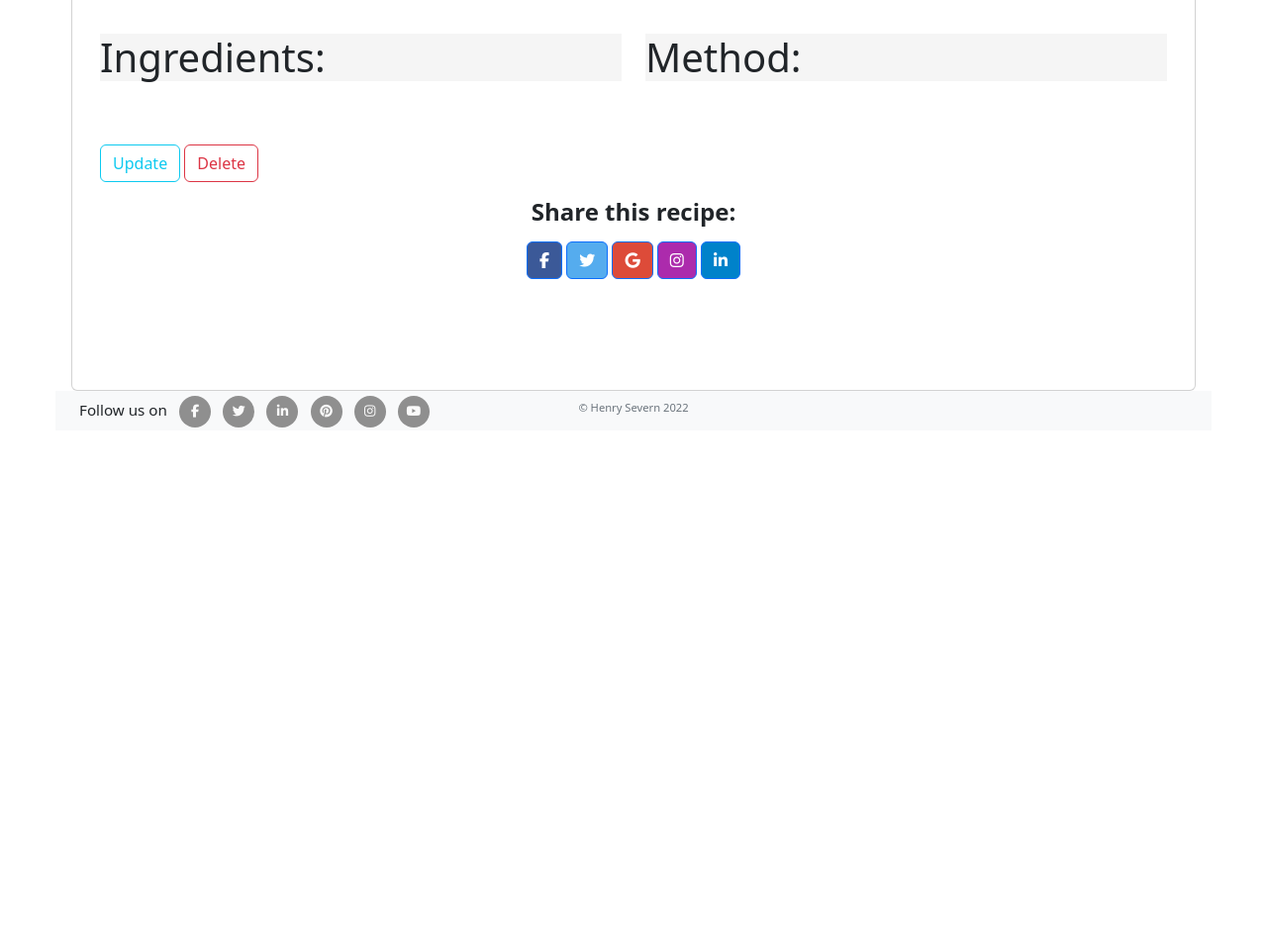
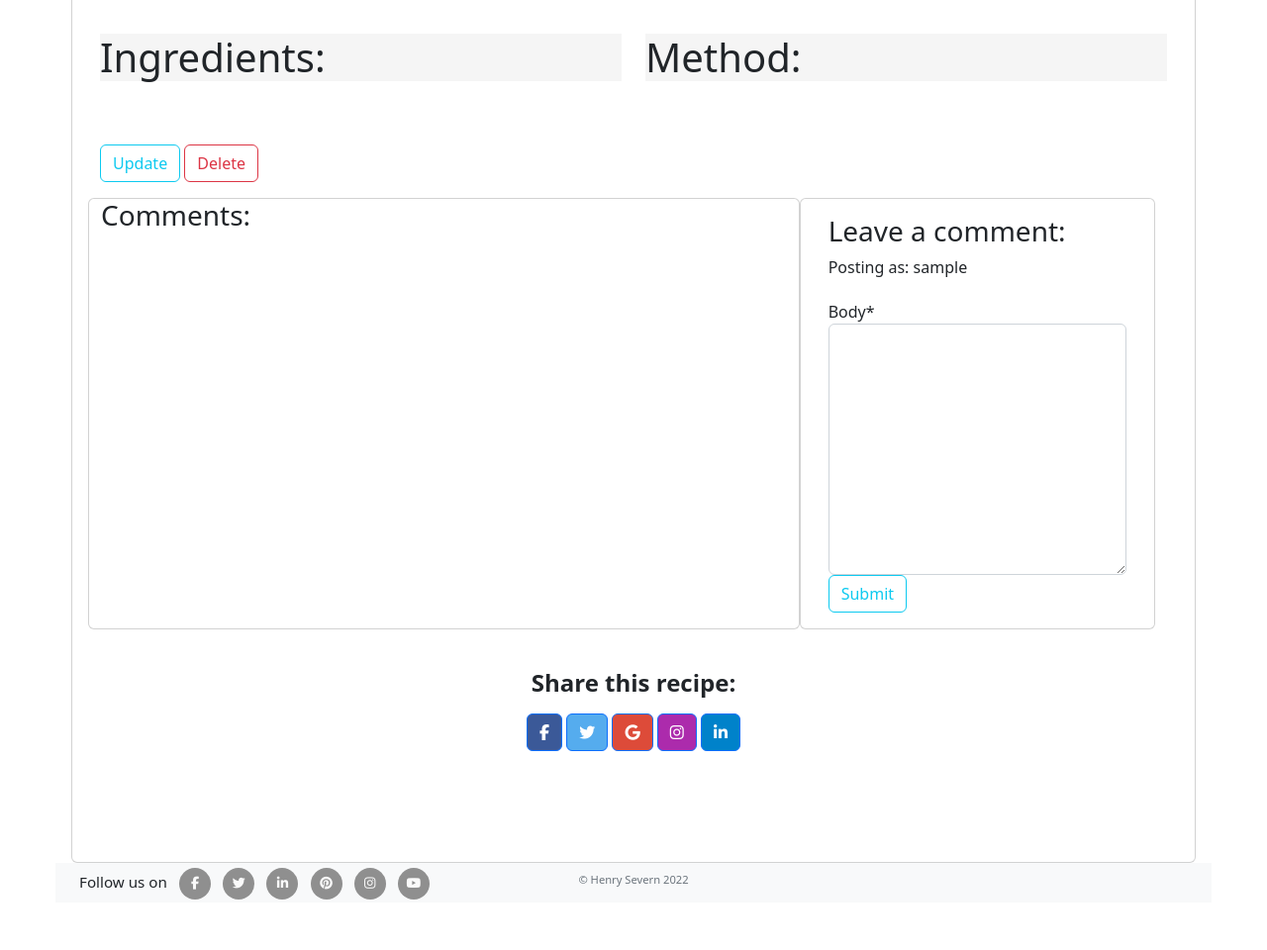
Before and after one commit to henrysevern/django_recipe_app, a Django app: template recipes/templates/recipes/recipe_detail.html in a window 1280 px wide. Shown: the part 382-1342 px from the top of the page at 99% size. Before the commit the page ends 814 px from the top, so only its background shows below. Run offline with Django 3.2, Linux system fonts and the light colour scheme; the template is opened without the code that fills it: values that come from a table or form of the project are taken from there, others are empty; the visitor is signed in with stand-in values (Sample User, id 1); some libraries are stand-ins or nearby versions.

Commit message:
Add comment section to recipe detail

```diff
--- a/recipes/templates/recipes/recipe_detail.html
+++ b/recipes/templates/recipes/recipe_detail.html
@@ -1,5 +1,6 @@
 <!-- Extends content from base.html -->
 {% extends "recipes/base.html" %}
+{% load crispy_forms_tags %}
 
 {% block content %}
 <!-- featured image set as background -->
@@ -97,6 +98,50 @@
                                             href="{% url 'recipes-delete' object.id %}">Delete</a>
                                     </div>
                                     {% endif %}
+                                    <div class="row">
+                                        <div class="col-md-8 card mb-4  mt-3 ">
+                                            <h3>Comments:</h3>
+                                            <div class="card-body">
+                                                <!-- We want a for loop inside the empty control tags to iterate through each comment in comments -->
+                                                {% for comment in comments %}
+                                                <div class="comments" style="padding: 10px;">
+                                                    <p class="font-weight-bold">
+                                                        <!-- The commenter's name goes here. Check the model if you're not sure what that is -->
+                                                        {{ comment.name }}
+                                                        <span class=" text-muted font-weight-normal">
+                                                            <!-- The comment's created date goes here -->
+                                                            {{ comment.created_on }}
+                                                        </span> wrote:
+                                                    </p>
+                                                    <!-- The body of the comment goes before the | -->
+                                                    {{ comment.body | linebreaks }}
+                                                </div>
+                                                <!-- Our for loop ends here -->
+                                                {% endfor %}
+                                            </div>
+                                        </div>
+                                        <div class="col-md-4 card mb-4  mt-3 ">
+                                            <div class="card-body">
+                                                <!-- For later -->
+                                                {% if commented %}
+                                                <div class="alert alert-success" role="alert">
+                                                    Your comment is awaiting approval
+                                                </div>
+                                                {% else %}
+                                                {% if user.is_authenticated %}
+
+                                                <h3>Leave a comment:</h3>
+                                                <p>Posting as: {{ user.username }}</p>
+                                                <form method="post" style="margin-top: 1.3em;">
+                                                    {{ comment_form | crispy }}
+                                                    {% csrf_token %}
+                                                    <button type="submit" class="btn btn-outline-info">Submit</button>
+                                                </form>
+                                                {% endif %}
+                                                {% endif %}
+                                            </div>
+                                        </div>
+                                    </div>
                                     <!-- Share on social media section -->
                                     <div class="col-md-12 text-center">
                                         <h4 class="text-center font-weight-bold dark-grey-text mt-3 mb-3">
```
